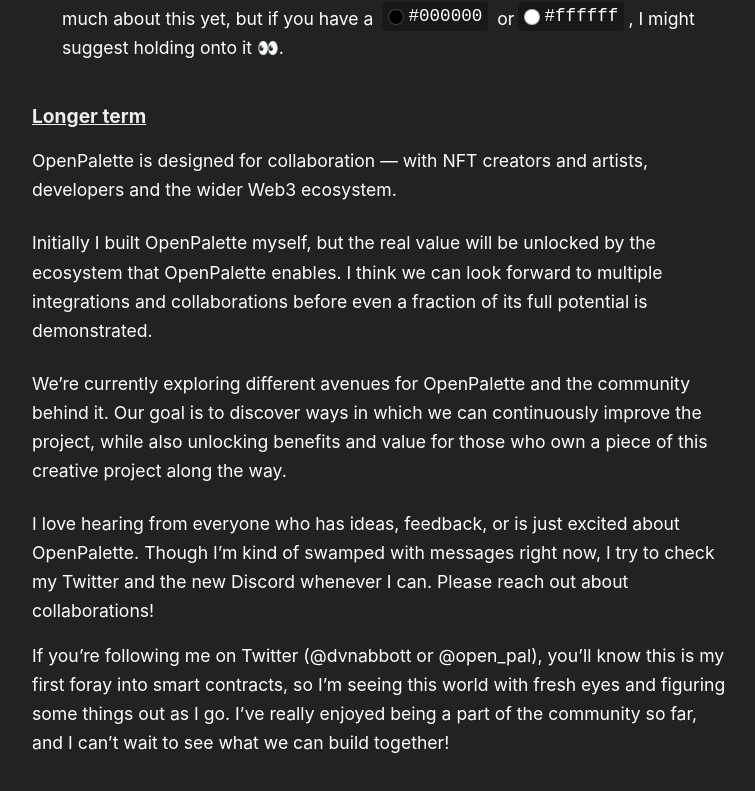
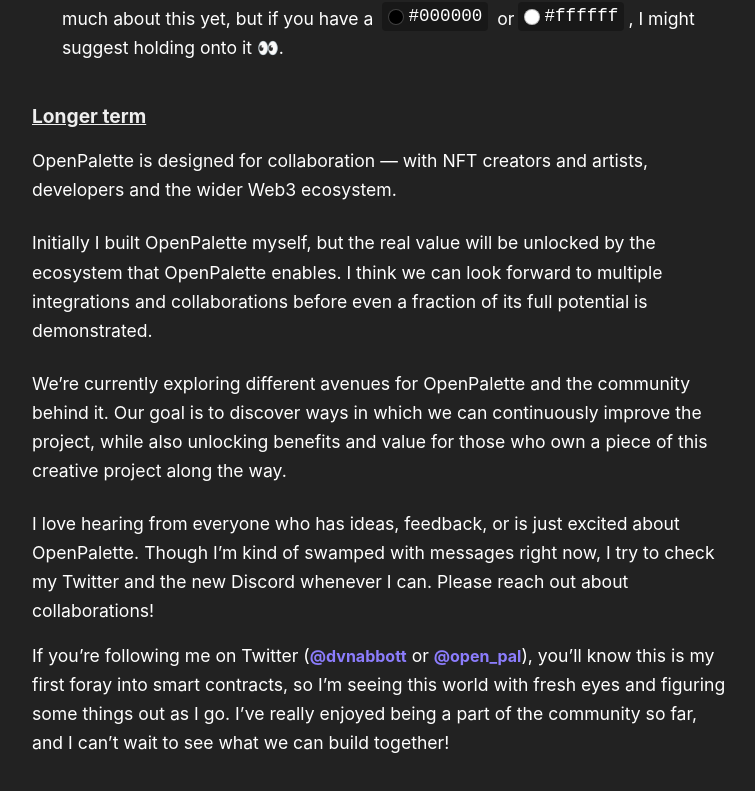
Before and after one commit to Johnrae/openpalette, a Next.js app: page /roadmap in a window 1280 px wide. Shown: the part 1020-1811 px from the top of the page, without its empty margins (258-1013 px from the left). Built offline with nearby package versions, Linux system fonts and the light colour scheme.

Commit message:
Add links

```diff
--- a/pages/roadmap.tsx
+++ b/pages/roadmap.tsx
@@ -135,11 +135,13 @@
         </p>
         <hr />
         <p>
-          If you&rsquo;re following me on Twitter (@dvnabbott or @open_pal),
-          you&rsquo;ll know this is my first foray into smart contracts, so
-          I&rsquo;m seeing this world with fresh eyes and figuring some things
-          out as I go. I&rsquo;ve really enjoyed being a part of the community
-          so far, and I can&rsquo;t wait to see what we can build together!
+          If you&rsquo;re following me on Twitter (
+          <a href="https://twitter.com/dvnabbott">@dvnabbott</a> or{" "}
+          <a href="https://twitter.com/open_pal">@open_pal</a>), you&rsquo;ll
+          know this is my first foray into smart contracts, so I&rsquo;m seeing
+          this world with fresh eyes and figuring some things out as I go.
+          I&rsquo;ve really enjoyed being a part of the community so far, and I
+          can&rsquo;t wait to see what we can build together!
         </p>
       </div>
     </div>
```
